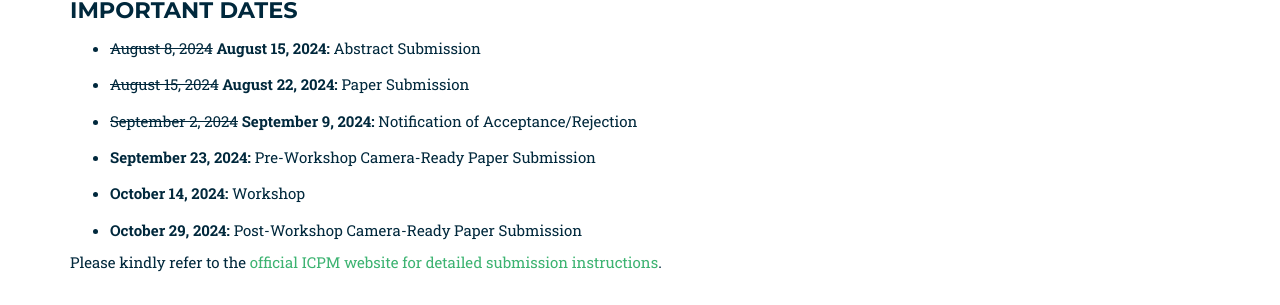
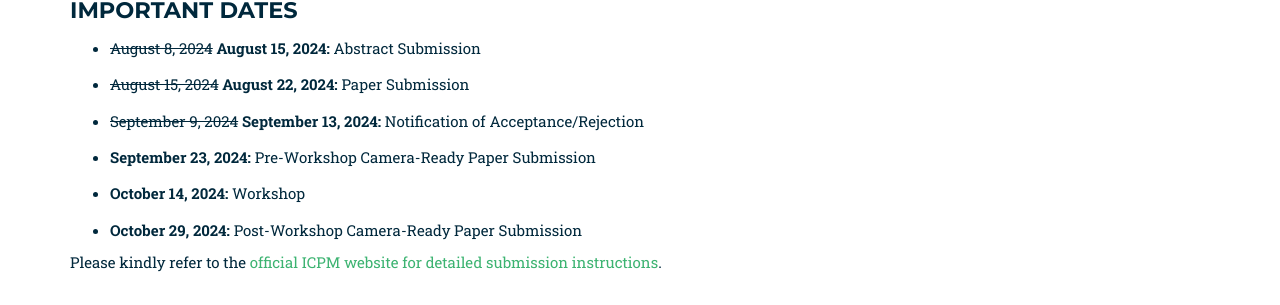
Before and after one commit to pm4s-ws/workshop, a Jekyll site: the page built from index.html, in a window 1280 px wide and 900 px high, scrolled down 1075 px. Shown: the part 149-454 px from the top of the window. Built offline with Jekyll 4.4.1, drawn with Linux system fonts in a browser that asks for light colours; some web fonts are replaced.

Commit message:
:art: updated notification extensions

```diff
--- a/_includes/2024_data/intro.html
+++ b/_includes/2024_data/intro.html
@@ -25,7 +25,7 @@
 <ul>
   <li><s>August 8, 2024</s> <b>August 15, 2024:</b> Abstract Submission</li>
   <li><s>August 15, 2024</s> <b>August 22, 2024:</b> Paper Submission</li>
-  <li><s>September 2, 2024</s> <b>September 9, 2024:</b> Notification of Acceptance/Rejection</li>
+  <li><s>September 9, 2024</s> <b>September 13, 2024:</b> Notification of Acceptance/Rejection</li>
   <li><b>September 23, 2024:</b> Pre-Workshop Camera-Ready Paper Submission</li>
   <li><b>October 14, 2024:</b> Workshop</li>
   <li><b>October 29, 2024:</b> Post-Workshop Camera-Ready Paper Submission</li>
```
